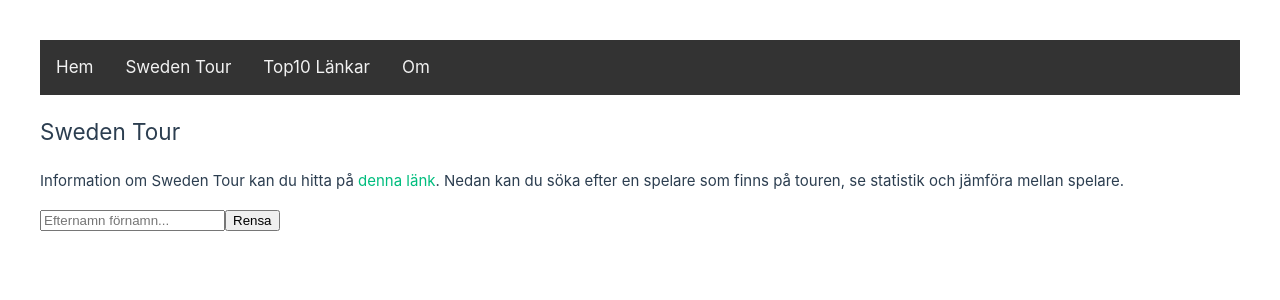
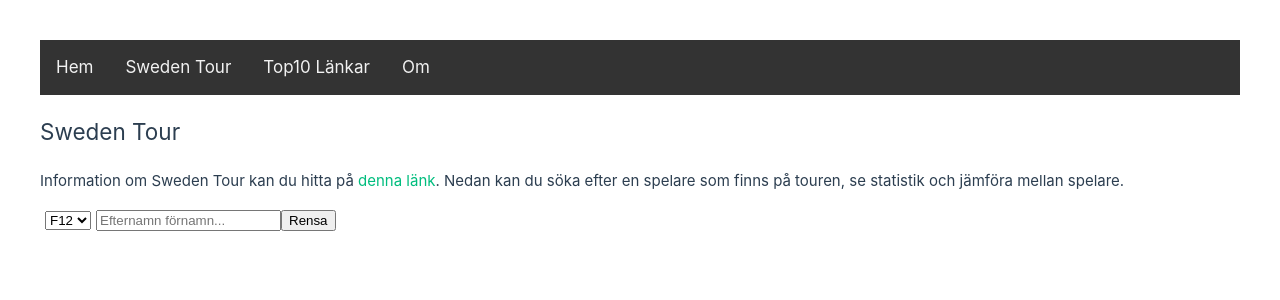
Before and after one commit to enbohm/pingisportalen, a Vue app: page /pingisportalen/swedentour in a window 1280 px wide. Shown: the top 300 px of the page. Built offline with nearby package versions, Linux system fonts and the light colour scheme.

Commit message:
Adding F12, P12 and F14 in stats

```diff
--- a/src/components/PlayerStats.vue
+++ b/src/components/PlayerStats.vue
@@ -1,4 +1,11 @@
 <template>
+
+    <select v-model="playerClass" id="playerClassOptions">
+        <option>F12</option>
+        <option>P12</option>
+        <option>F14</option>
+        <option>P14</option>
+    </select>
     <input type="text" v-model="searchInput" placeholder="Efternamn förnamn..." id="searchPlayer" />
     <button @click="clearSearch">Rensa</button>
     <div class="item player" v-for="player in filteredList" :key="player">
@@ -34,7 +41,12 @@
 import BarChart from './BarChart.vue'
 import LineChart from './LineChart.vue'
 
+import p12Data from '../data/p12.csv';
 import p14Data from '../data/p14.csv';
+import f12Data from '../data/f12.csv';
+import f14Data from '../data/f14.csv';
+
+
 export default {
     name: "SearchPlayer",
     components: {
@@ -46,6 +58,7 @@ export default {
         const playerOneColor = '#33BBFF'
         const playerTwoColor = 'red';
         return {
+            playerClass: 'F12',
             selectedPlayers: [],
             searchInput: '',
             barChartData: {
@@ -146,13 +159,25 @@ export default {
             }
             document.getElementById(tabName).style.display = "block";
             evt.currentTarget.className += " active";
+        },
+        getDataFromSelectedClass: function (playerClass) {
+            if (this.playerClass == 'F12') {
+                return f12Data
+            }
+            if (this.playerClass == 'F14') {
+                return f14Data;
+            }
+            if (this.playerClass == 'P12') {
+                return p12Data;
+            }
+            return p14Data;
         }
     },
     computed: {
         filteredList() {
             if (!this.searchInput)
                 return "";
-            return p14Data.filter((player) =>
+            return this.getDataFromSelectedClass(this.playerClass).filter((player) =>
                 Object.values(player)[0].toLowerCase().includes(this.searchInput.toLowerCase()));
         },
         top20() {
@@ -166,6 +191,14 @@ export default {
 <style scoped>
 .tabcontainer {
     visibility: hidden;
+}
+
+#playerClassOptions {
+    margin-left: 5px;
+}
+
+#searchPlayer {
+    margin-left: 5px;
 }
 
 .tab {
@@ -187,8 +220,6 @@ export default {
 }
 
 /* Change background color of buttons on hover */
-
-
 .tab button:hover {
     background-color: var(--vt-c-white-mute);
 }
```
Also changed, not shown: src/data/f12.csv (added), src/data/f14.csv (added), src/data/p12.csv (added).
